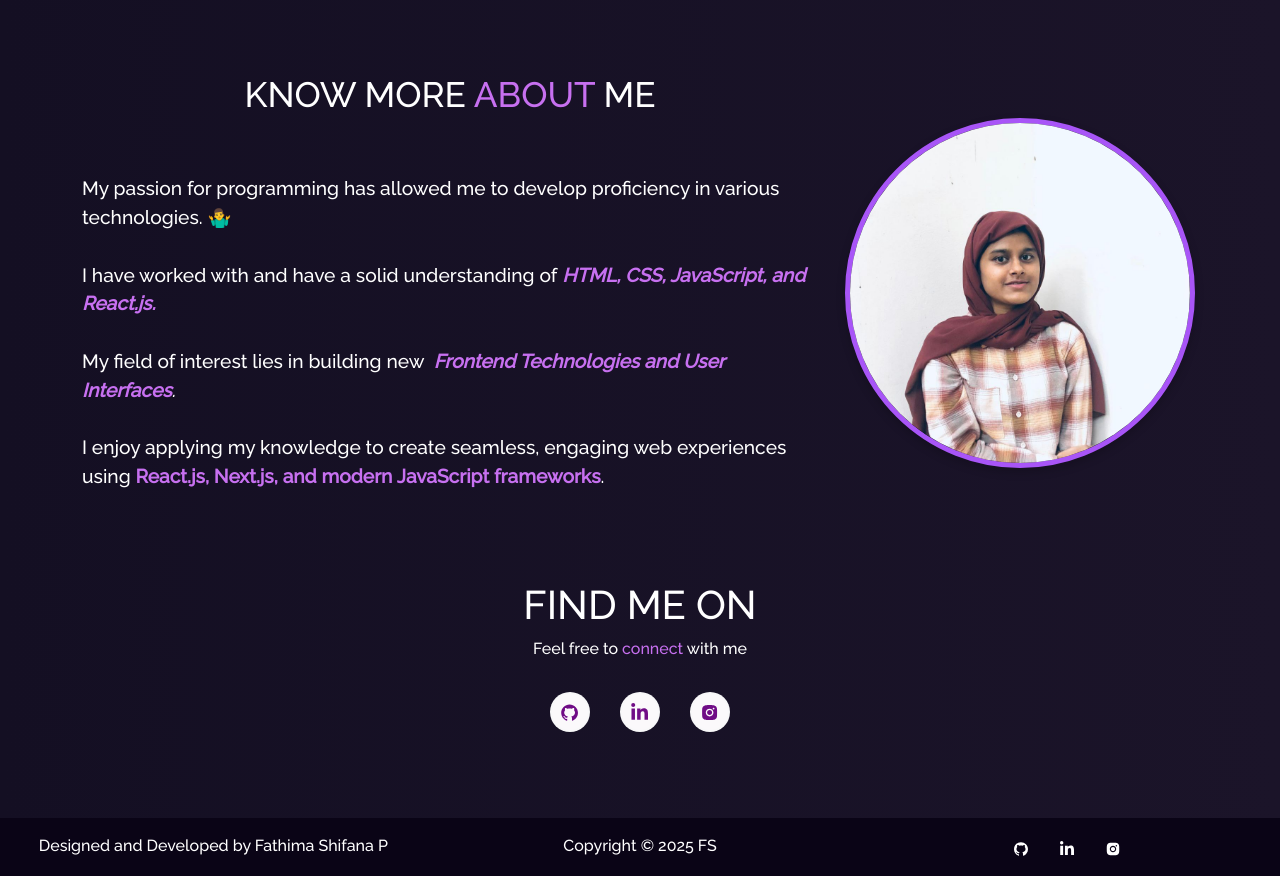
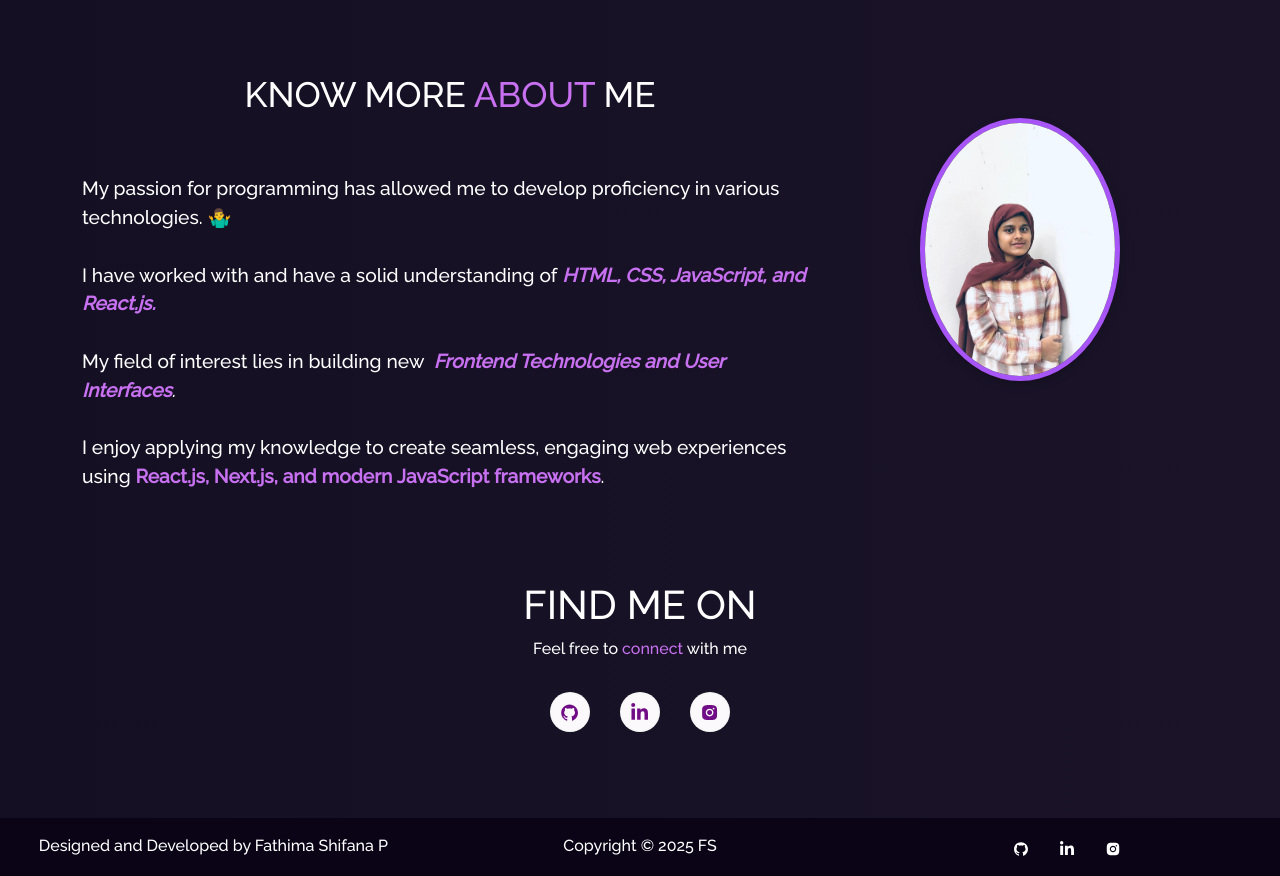
Before and after one commit to shifanapk/portfolio-site, a React (Create React App) app: page / in a window 1280 px wide. Shown: the part 802-1678 px from the top of the page. Built offline with nearby package versions, Linux system fonts and the light colour scheme.

Commit message:
first commit

```diff
--- a/src/components/Home/Home2.js
+++ b/src/components/Home/Home2.js
@@ -37,22 +37,26 @@ function Home2() {
               <br />
             </p>
           </Col>
-          <Col md={4} className="myAvtar">
+<Col md={4} className="myAvtar">
   <Tilt>
     <img
       src={image}
       alt="My Avatar"
       style={{
-        width: '350px',
-        height: '350px',
+        width: '80%', // Adjust width as a percentage
+        height: 'auto', // Maintain aspect ratio
         borderRadius: '50%',
         border: '5px solid #a855f7',
         objectFit: 'cover',
         boxShadow: '0 4px 10px rgba(0, 0, 0, 0.2)',
+        maxWidth: '200px', // Set a max width for larger screens
+        margin: '0 auto', // Center the image
+        display: 'block', // Center alignment
       }}
     />
   </Tilt>
 </Col>
+
 
         </Row>
         <Row>
```
